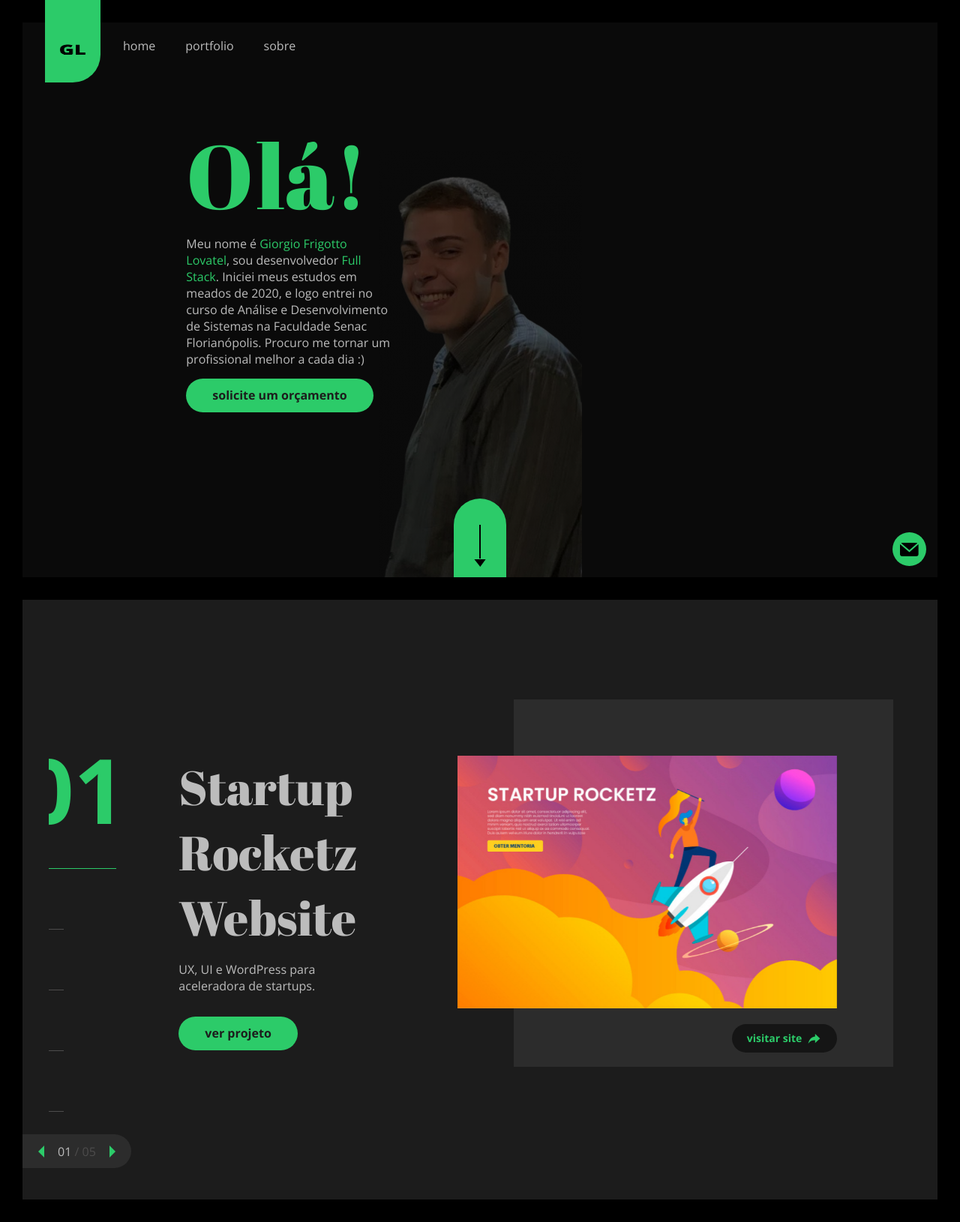
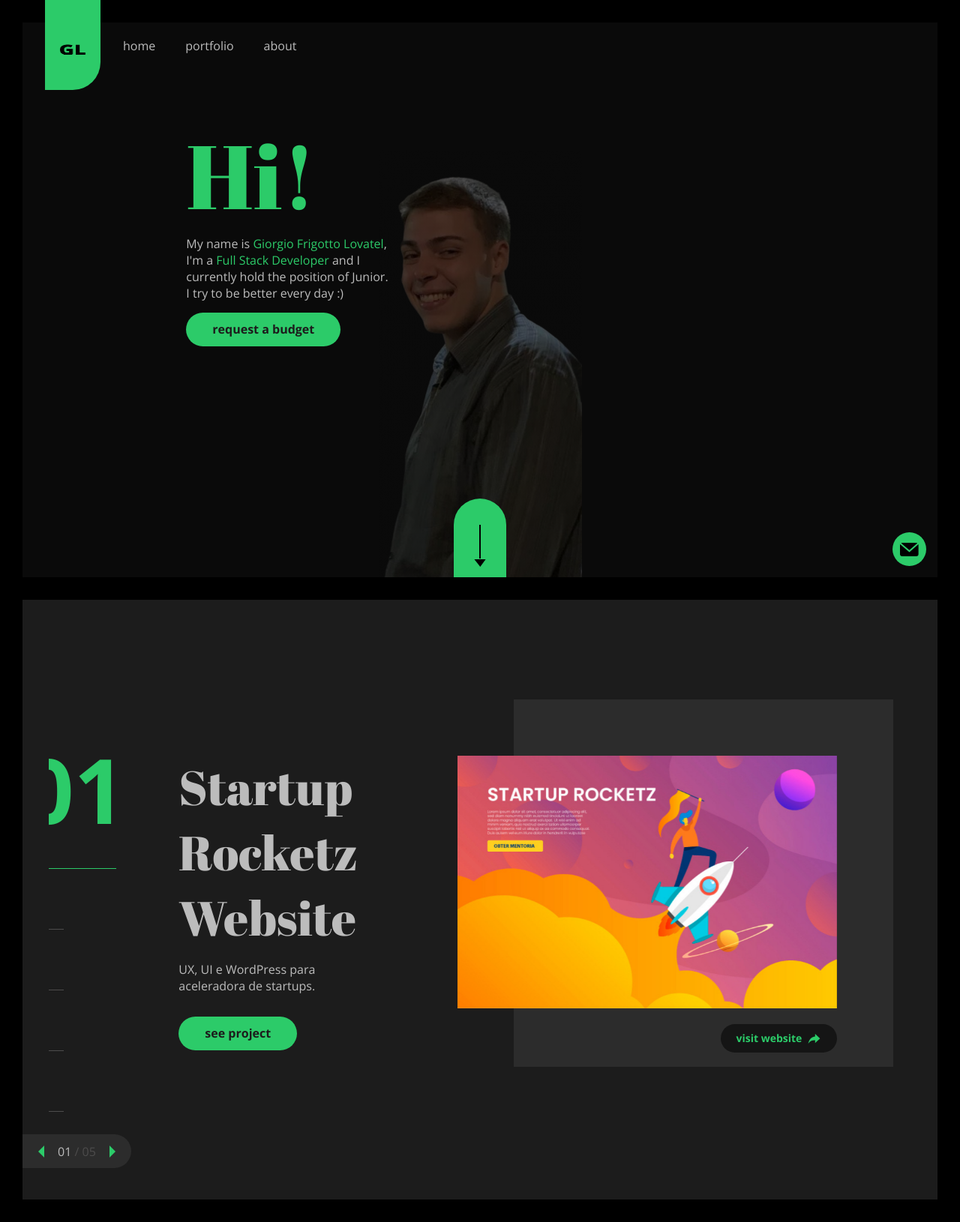
Before and after one commit to GiorgioFL15/portfolio-web, a Django app: page / in a window 1280 px wide. Shown: the whole page at 75% size. Run offline with Django 4.2, Linux system fonts and the light colour scheme; some libraries are stand-ins or nearby versions.

Commit message:
Adding texts in english.

```diff
--- a/static/css/main.css
+++ b/static/css/main.css
@@ -315,7 +315,7 @@ filter: progid:DXImageTransform.Microsoft.gradient( startColorstr='#000000', end
 
     .jl-logo {
         width: 74px;
-        height: 110px;
+        height: 120px;
         float: left;
         margin-left: 60px;
         background-color: #2CCB69;
--- a/templates/index.html
+++ b/templates/index.html
@@ -12,7 +12,7 @@
     <link rel="stylesheet" type="text/css" href="{% static 'css/main.css' %}" />
     <script type="module" src="https://unpkg.com/ionicons@4.5.10-0/dist/ionicons/ionicons.esm.js"></script>
     <script nomodule="" src="https://unpkg.com/ionicons@4.5.10-0/dist/ionicons/ionicons.js"></script>
-    <title>Giorgio Lovatel - Full Stack - Portfolio</title>
+    <title>Giorgio Lovatel - Developer - Full Stack </title>
 </head>
 
 <body>
@@ -24,7 +24,7 @@
     <div class="jl-preloader">
         <div class="jl-preloader-inner">
             <img src="{% static 'images/lemon-loader.svg' %}" class="jl-mar-bottom-15" />
-            <p class="jl-text-light jl-mar-top-15">Aguarde um pouquinho … Estou preparando a limonada</p>
+            <p class="jl-text-light jl-mar-top-15">Wait a minute… I'm making the lemonade</p>
         </div>
     </div>
 
@@ -34,7 +34,7 @@
     <div class="jl-modal jl-bg-black" id="jl-modal-orcamento">
         <div class="jl-modal-header">
             <h1 class="jl-title jl-text-green jl-mar-bottom-15">
-                Solicite um orçamento
+                Request a quote
             </h1>
 
             <button class="jl-close-modal jl-toggle-modal">
@@ -45,9 +45,8 @@
         <div class="jl-modal-body">
             <div class="row">
                 <div class="col-sm-12">
-                    <p class="jl-text-light">Por favor informe os dados abaixo e eu entrarei em contato com você o mais
-                        breve
-                        possível.</p>
+                    <p class="jl-text-light">Please enter the details below and I will contact
+                    you as soon as possible</p>
                 </div>
             </div>
             <div class="row jl-mar-top-15">
@@ -55,7 +54,7 @@
                     <form class="jl-form">
                         <div class="row">
                             <div class="col-sm-12 col-md-6">
-                                <label for="Nome" class="jl-text-light">Nome</label>
+                                <label for="Nome" class="jl-text-light">Name</label>
                                 <input type="text" name="Nome" id="jl-nome" class="jl-field" />
                             </div>
                             <div class="col-sm-12 col-md-6">
@@ -63,7 +62,7 @@
                                 <input type="email" name="Email" id="jl-email" class="jl-field" />
                             </div>
                             <div class="col-sm-12 col-md-6">
-                                <label for="Telefone" class="jl-text-light">Telefone</label>
+                                <label for="Telefone" class="jl-text-light">Phone</label>
                                 <input type="tel" name="Telefone" id="jl-telefone" class="jl-field" />
                             </div>
                             <div class="col-sm-12 col-md-6">
@@ -71,15 +70,15 @@
                                 <input type="text" name="Site" id="jl-site" class="jl-field" />
                             </div>
                             <div class="col-sm-12 col-md-12 jl-mar-top-15">
-                                <label for="Mensagem" class="jl-text-light">Descreva abaixo o projeto na qual você
-                                    precisa de orçamento:</label>
+                                <label for="Mensagem" class="jl-text-light">Describe below the project in which you
+                                    need budget:</label>
                                 <textarea id="jl-mensagem" name="Mensagem" rows="8" class="jl-textarea"></textarea>
                             </div>
                         </div>
 
                         <div class="row justify-content-end jl-mar-top-15">
                             <div class="col-sm-12 col-md-6">
-                                <button class="jl-btn jl-btn-large jl-btn-green jl-btn-block">Enviar</button>
+                                <button class="jl-btn jl-btn-large jl-btn-green jl-btn-block">Send</button>
                             </div>
                         </div>
 
@@ -97,7 +96,7 @@
         <nav class="jl-menu">
             <a href="#">Home</a>
             <a href="{% url 'portfolio' %}">Portfolio</a>
-            <a href="{% url 'sobre' %}">Sobre</a>
+            <a href="{% url 'sobre' %}">About</a>
         </nav>
     </header>
 
@@ -108,12 +107,12 @@
     <nav class="jl-menu-mob jl-menu-is-closed">
         <a href="#">Home</a>
         <a href="{% url 'portfolio' %}">Portfolio</a>
-        <a href="{% url 'sobre' %}">Sobre</a>
+        <a href="{% url 'sobre' %}">About</a>
     </nav>
 
     <div class="jl-contact-info jl-bg-black jl-text-light">
         <div class="jl-contact-info-inner">
-            <h2 class="jl-title jl-text-green">Contato</h2>
+            <h2 class="jl-title jl-text-green">Contact</h2>
             <p>frigottogiorgio@gmail.com</p>
             <p>+55 (48) 9 99356645</p>
         </div>
@@ -134,16 +133,16 @@
                     <div
                         class="col-sm-12 col-md-10 offset-md-1 col-lg-4 offset-lg-1 col-xl-3 offset-xl-2 jl-display-text">
 
-                        <h1 class="jl-title jl-text-green jl-title-xlarge">Olá!</h1>
+                        <h1 class="jl-title jl-text-green jl-title-xlarge">Hi!</h1>
 
-                        <p class="jl-text-light">Meu nome é <span class="jl-text-green">Giorgio Frigotto Lovatel</span>, sou
-                            desenvolvedor <span class="jl-text-green">Full Stack</span>. Iniciei meus estudos em meados de 2020,
-                            e logo entrei no curso de Análise e Desenvolvimento de Sistemas na Faculdade Senac Florianópolis.
-                            Procuro me tornar um profissional melhor a cada dia :)
+                        <p class="jl-text-light">My name is <span class="jl-text-green">Giorgio Frigotto Lovatel</span>, I'm a
+                        <span class="jl-text-green">Full Stack Developer</span>
+                        and I currently hold the position of Junior.
+                        I try to be better every day :)
                         </p>
 
-                        <button class="jl-btn jl-btn-large jl-btn-green jl-mar-top-15 jl-toggle-modal">solicite um
-                            orçamento</button>
+                        <button class="jl-btn jl-btn-large jl-btn-green jl-mar-top-15 jl-toggle-modal">Request a
+                            budget</button>
                     </div>
                 </div>
 
@@ -158,7 +157,8 @@
             <div class="container-fluid jl-no-padding">
                 <div class="row">
                     <div class="col-sm-12 d-block d-sm-block d-lg-none jl-mar-top-30 jl-pad-top-30">
-                        <h2 class="jl-title-large jl-text-green jl-title jl-text-center">Projetos Selecionados</h2>
+                        <h2 class="jl-title-large jl-text-green jl-title jl-text-center">
+                            Selected Projects</h2>
                     </div>
                 </div>
 
@@ -204,7 +204,7 @@
                                                     Website</h1>
                                                 <p class="jl-mar-bottom-30">UX, UI e WordPress para aceleradora de
                                                     startups.</p>
-                                                <a href="#" class="jl-btn jl-btn-large jl-btn-green">ver projeto</a>
+                                                <a href="#" class="jl-btn jl-btn-large jl-btn-green">see project</a>
                                             </div>
                                         </div>
                                         <div
@@ -215,7 +215,7 @@
                                                 </div>
                                                 <img src="{% static 'images/thumb-1.jpg' %}" alt="Startup Rocketz"
                                                     title="Startup Rocketz" class="jl-scale-up" />
-                                                <a href="#" class="jl-btn jl-btn-medium jl-btn-dark">visitar site
+                                                <a href="#" class="jl-btn jl-btn-medium jl-btn-dark">Visit website
                                                     <ion-icon name="share-alt"></ion-icon></a>
                                             </div>
                                         </div>
@@ -229,7 +229,7 @@
                                                     Aplicativo Mobile</h1>
                                                 <p class="jl-mar-bottom-30">UX, UI e Protipação para aplicativo mobile.
                                                 </p>
-                                                <a href="#" class="jl-btn jl-btn-large jl-btn-green">ver projeto</a>
+                                                <a href="#" class="jl-btn jl-btn-large jl-btn-green">see project</a>
                                             </div>
                                         </div>
                                         <div
@@ -237,7 +237,7 @@
                                             <div class="jl-portfolio-item-thumb">
                                                 <div class="jl-portfolio-item-box d-none d-sm-none d-lg-block"></div>
                                                 <img src="{% static 'images/thumb-2.jpg' %}" alt="Manage It!" title="Manage It!" />
-                                                <a href="#" class="jl-btn jl-btn-medium jl-btn-dark">visitar site
+                                                <a href="#" class="jl-btn jl-btn-medium jl-btn-dark">Visit website
                                                     <ion-icon name="share-alt"></ion-icon></a>
                                             </div>
                                         </div>
@@ -252,7 +252,7 @@
                                                     Aplicativo Mobile</h1>
                                                 <p class="jl-mar-bottom-30">UX, UI e Protipação para aplicativo mobile.
                                                 </p>
-                                                <a href="#" class="jl-btn jl-btn-large jl-btn-green">ver projeto</a>
+                                                <a href="#" class="jl-btn jl-btn-large jl-btn-green">see project</a>
                                             </div>
                                         </div>
                                         <div
@@ -260,7 +260,7 @@
                                             <div class="jl-portfolio-item-thumb">
                                                 <div class="jl-portfolio-item-box d-none d-sm-none d-lg-block"></div>
                                                 <img src="{% static 'images/thumb-3.jpg' %}" alt="Vinyassa App" title="Vinyassa App" />
-                                                <a href="#" class="jl-btn jl-btn-medium jl-btn-dark">visitar site
+                                                <a href="#" class="jl-btn jl-btn-medium jl-btn-dark">Visit website
                                                     <ion-icon name="share-alt"></ion-icon></a>
                                             </div>
                                         </div>
@@ -275,7 +275,7 @@
                                                     Website para agência.</h1>
                                                 <p class="jl-mar-bottom-30">Website para agência de conteúdo digital.
                                                 </p>
-                                                <a href="#" class="jl-btn jl-btn-large jl-btn-green">ver projeto</a>
+                                                <a href="#" class="jl-btn jl-btn-large jl-btn-green">see project</a>
                                             </div>
                                         </div>
                                         <div
@@ -284,7 +284,7 @@
                                                 <div class="jl-portfolio-item-box d-none d-sm-none d-lg-block"></div>
                                                 <img src="{% static 'images/thumb-4.jpg' %}" alt="Conteúdo é Rei!"
                                                     title="Conteúdo é Rei!" />
-                                                <a href="#" class="jl-btn jl-btn-medium jl-btn-dark">visitar site
+                                                <a href="#" class="jl-btn jl-btn-medium jl-btn-dark">Visit website
                                                     <ion-icon name="share-alt"></ion-icon></a>
                                             </div>
                                         </div>
@@ -298,7 +298,7 @@
                                                 <h1 class="jl-title jl-title-large jl-mar-bottom-15">Controle Total. Web
                                                     App</h1>
                                                 <p class="jl-mar-bottom-30">UX, UI e Protipação para aplicativo web.</p>
-                                                <a href="#" class="jl-btn jl-btn-large jl-btn-green">ver projeto</a>
+                                                <a href="#" class="jl-btn jl-btn-large jl-btn-green">see project</a>
                                             </div>
                                         </div>
                                         <div
@@ -307,7 +307,7 @@
                                                 <div class="jl-portfolio-item-box d-none d-sm-none d-lg-block"></div>
                                                 <img src="{% static 'images/thumb-5.jpg' %}" alt="Controle Total"
                                                     title="Controle Total" />
-                                                <a href="#" class="jl-btn jl-btn-medium jl-btn-dark">visitar site
+                                                <a href="#" class="jl-btn jl-btn-medium jl-btn-dark">Visit website
                                                     <ion-icon name="share-alt"></ion-icon></a>
                                             </div>
                                         </div>
```
Also changed, not shown: templates/pages/portfolio.html (+15 -15 lines), templates/pages/sobre.html (+16 -13 lines), static/images/logo.png.
